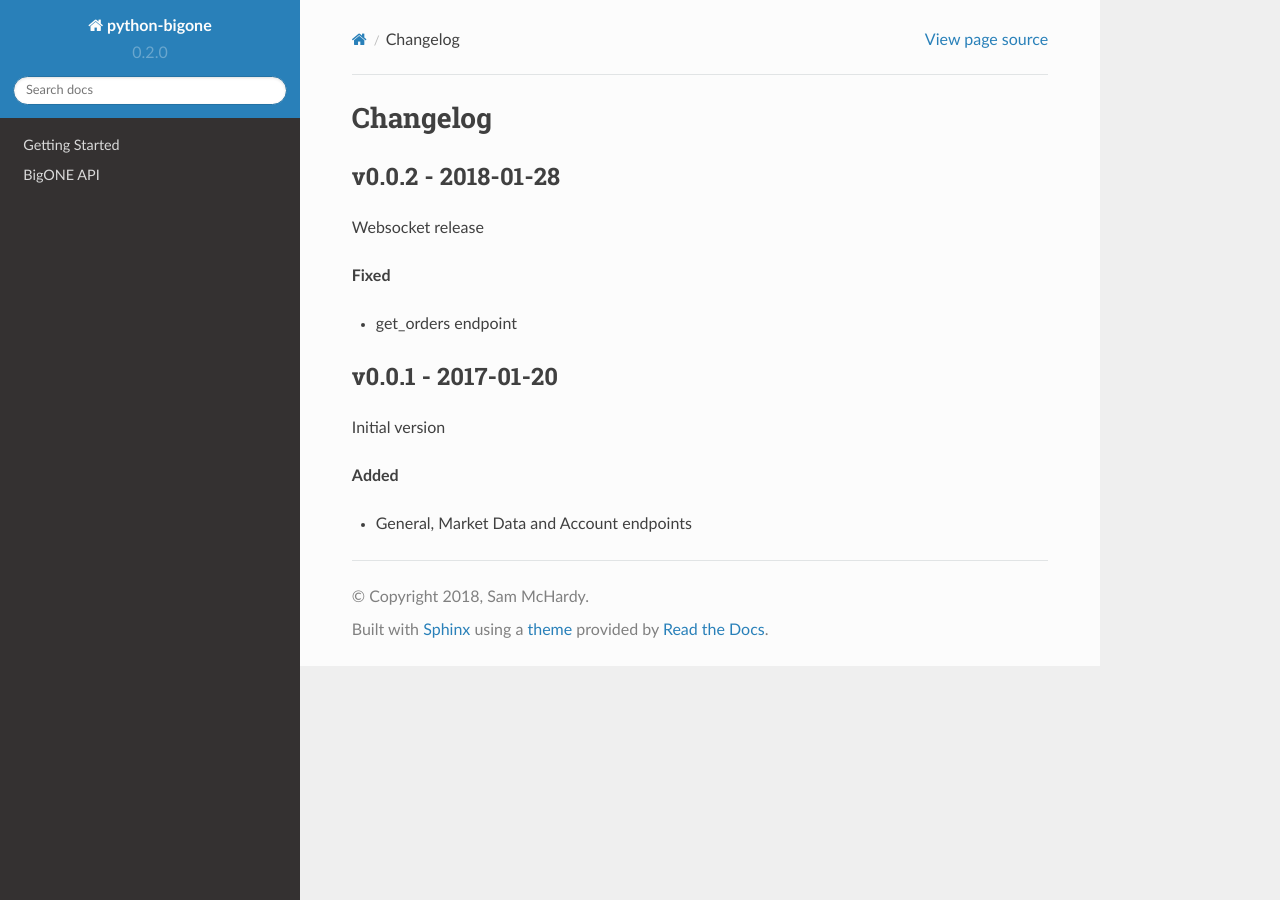
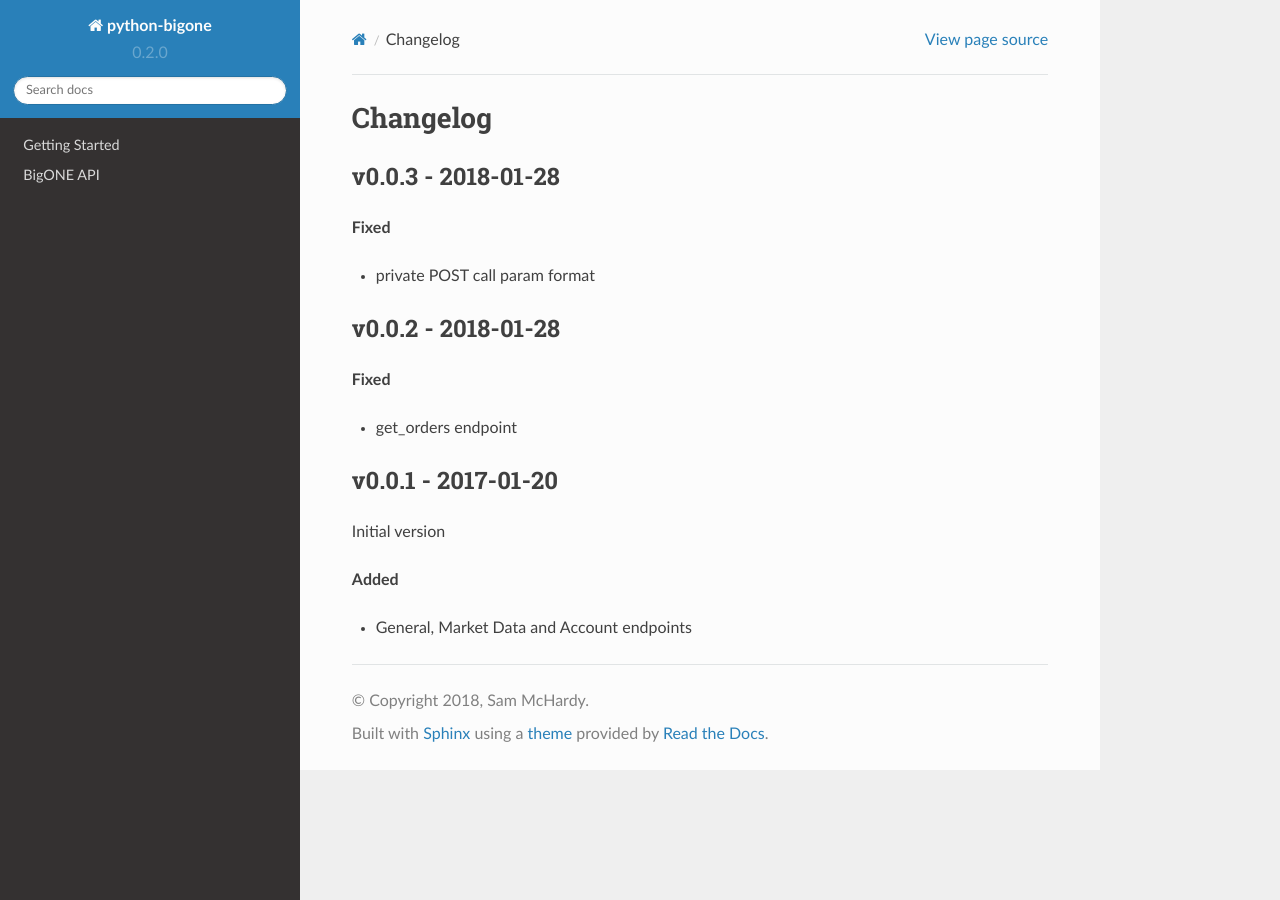
Before and after one commit to sammchardy/python-bigone, a Sphinx documentation site: the page built from docs/changelog.rst, in a window 1280 px wide. Built offline with Sphinx 7.4.7 and the Read the Docs theme 2.0.0, drawn with Linux system fonts in a browser that asks for light colours; formulas are drawn with MathJax 3.

Commit message:
Update to v0.0.3

```diff
--- a/README.rst
+++ b/README.rst
@@ -1,5 +1,5 @@
 ===============================
-Welcome to python-bigone v0.0.2
+Welcome to python-bigone v0.0.3
 ===============================
 
 .. image:: https://img.shields.io/pypi/v/python-bigone.svg
--- a/docs/changelog.rst
+++ b/docs/changelog.rst
@@ -1,10 +1,15 @@
 Changelog
 =========
 
+v0.0.3 - 2018-01-28
+^^^^^^^^^^^^^^^^^^^
+
+**Fixed**
+
+- private POST call param format
+
 v0.0.2 - 2018-01-28
 ^^^^^^^^^^^^^^^^^^^
-
-Websocket release
 
 **Fixed**
 
--- a/setup.py
+++ b/setup.py
@@ -3,7 +3,7 @@ from setuptools import setup
 
 setup(
     name='python-bigone',
-    version='0.0.2',
+    version='0.0.3',
     packages=['bigone'],
     description='BigONE REST API python implementation',
     url='https://github.com/sammchardy/python-bigone',
```
